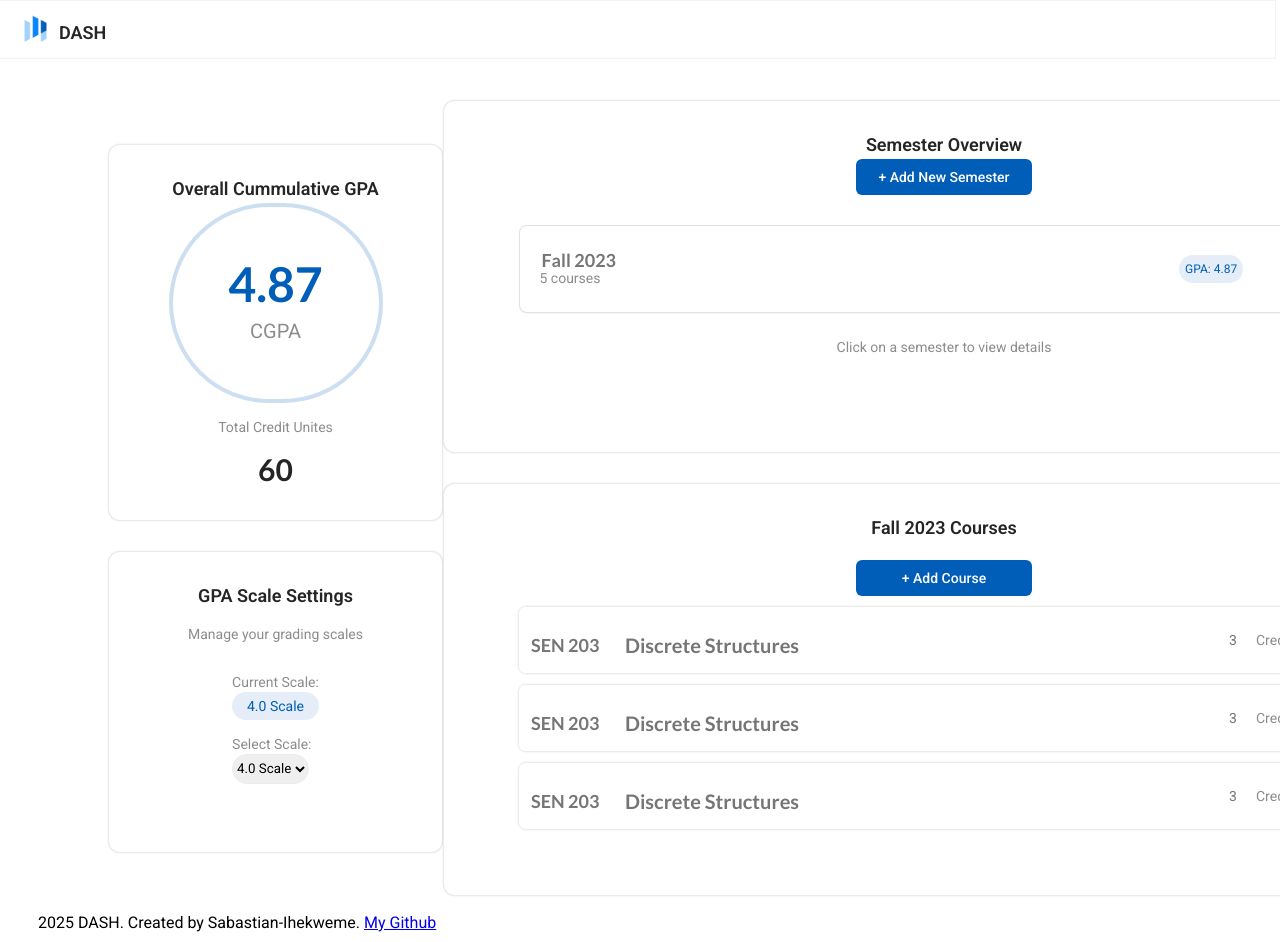
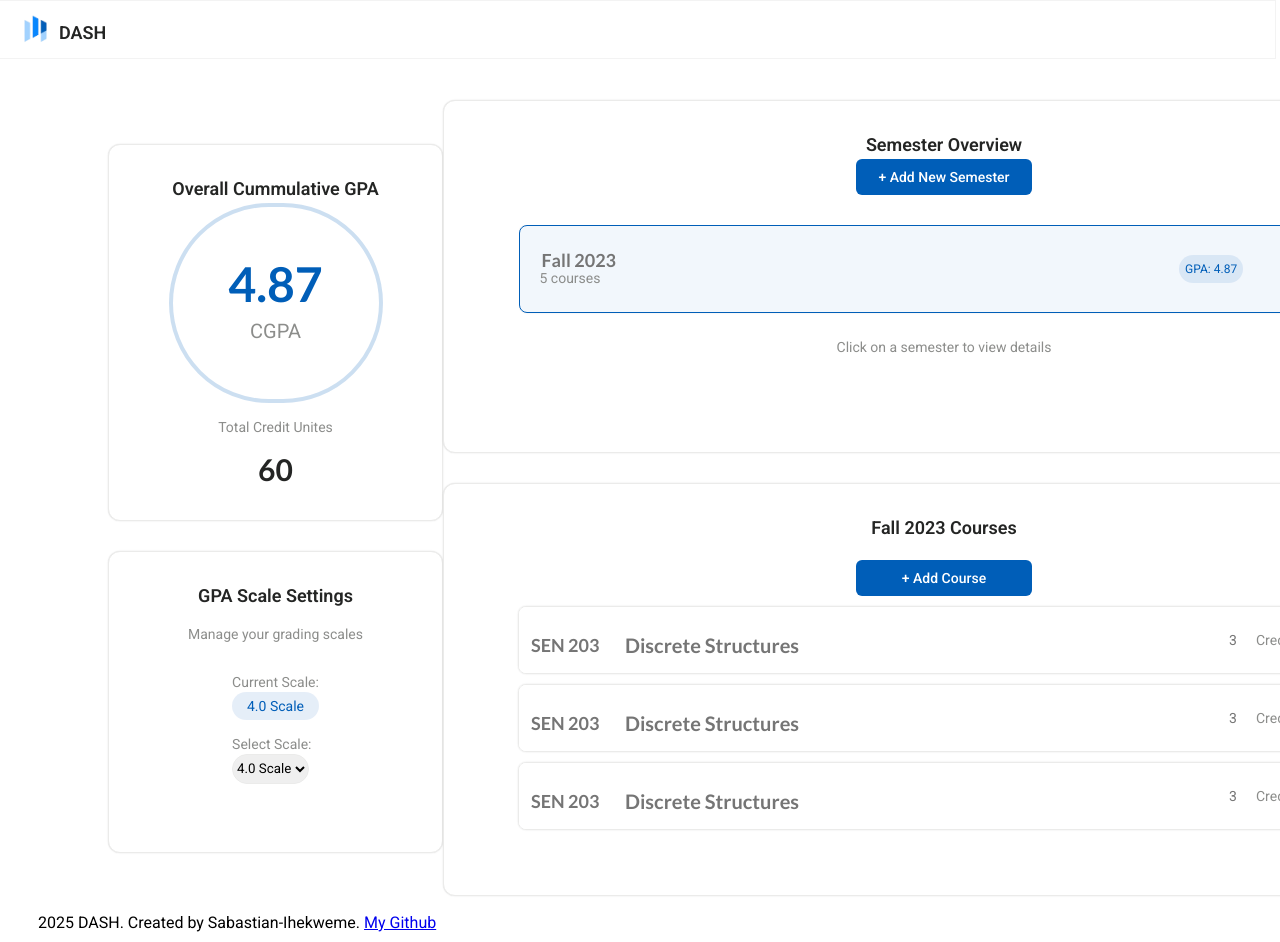
Before and after one commit to Sabastian-Ihekweme/dash-gpa-tracker, a React (Vite) app: page / in a window 1280 px wide. Shown: the top 942 px of the page. Built offline with nearby package versions, Linux system fonts and the light colour scheme.

Commit message:
select semesters

```diff
--- a/src/App.jsx
+++ b/src/App.jsx
@@ -18,7 +18,8 @@ function App() {
     name: 'Semester',
     courseCount: 0,
     gpa: 0,
-    courses: []
+    courses: [],
+    selected: true
   }
 
   // Course object
--- a/src/Semester.jsx
+++ b/src/Semester.jsx
@@ -1,9 +1,11 @@
-import React, {useEffect} from 'react';
+import React, {useState, useEffect} from 'react';
 
 import deleteicon from "./assets/icons/delete-icon.png";
 import './styles/SemesterOverview.css';
 
-function Semester({semesters, setSemesters, semester, id, course}) {
+function Semester({semesters, setSemesters, semester, id, course, callIndex,
+    setCallIndex}) {
+
 
     // Delete Semester
     function deleteSemester(i) {
@@ -13,14 +15,19 @@ function Semester({semesters, setSemesters, semester, id, course}) {
         setSemesters(newArray);
     }
 
-    useEffect(() => {
-        console.log(semesters);
-    }, [semesters]);
+    // Select semester
+    function selectSemester() {
+        // The selected of the object clicked should be set to true
+        setCallIndex(id)
+        // The selected of every other object should be set to fale
+    }
+
 
 
     return (
     <>
-        <div className="semester-box">
+        <div className={callIndex == id ? "selected semester-box" : "semester-box"}
+        onClick={selectSemester}>
             <div className="semester-description">
                 <input type="text" name="course-title" placeholder="Fall 2023"/>
                 <p className="course-count">5 courses</p>
--- a/src/SemesterOverview.jsx
+++ b/src/SemesterOverview.jsx
@@ -1,13 +1,21 @@
+import React, {useState, useEffect} from 'react';
+
 import Semester from "./Semester";
 import './styles/SemesterOverview.css';
 
 function SemesterOverview({semesters, setSemesters, semester, course}) {
 
+    const [callIndex, setCallIndex] = useState(semesters[0].id);
 
     // Add new semester
     function addSemester() {
         setSemesters([semester, ...semesters]);
     }
+
+    // Set the call index to the latest semester object
+    useEffect(() => {
+        setCallIndex(semesters[0].id);
+    }, [semesters]);
 
 
     return (
@@ -21,7 +29,8 @@ function SemesterOverview({semesters, setSemesters, semester, course}) {
                     semesters.map(semester => {
                         return <li key={semester.id}>{<Semester
                             semesters={semesters} setSemesters={setSemesters}
-                            semester={semester} id={semester.id} course={course}/>}</li>
+                            semester={semester} id={semester.id} course={course}
+                            callIndex={callIndex} setCallIndex={setCallIndex}/>}</li>
                     })
                 }
             </div>
--- a/src/styles/SemesterOverview.css
+++ b/src/styles/SemesterOverview.css
@@ -16,7 +16,11 @@
   border-style: solid;
   box-shadow: 0px 0px 1px #171a1f14, 0px 0px 2px #171a1f14; /* shadow-xs */
   margin-bottom: 10px;
+}
 
+.selected {
+    background-color: #005EB80D;
+    border-color: #005EB8FF;
 }
 
 .semester-list {
```
